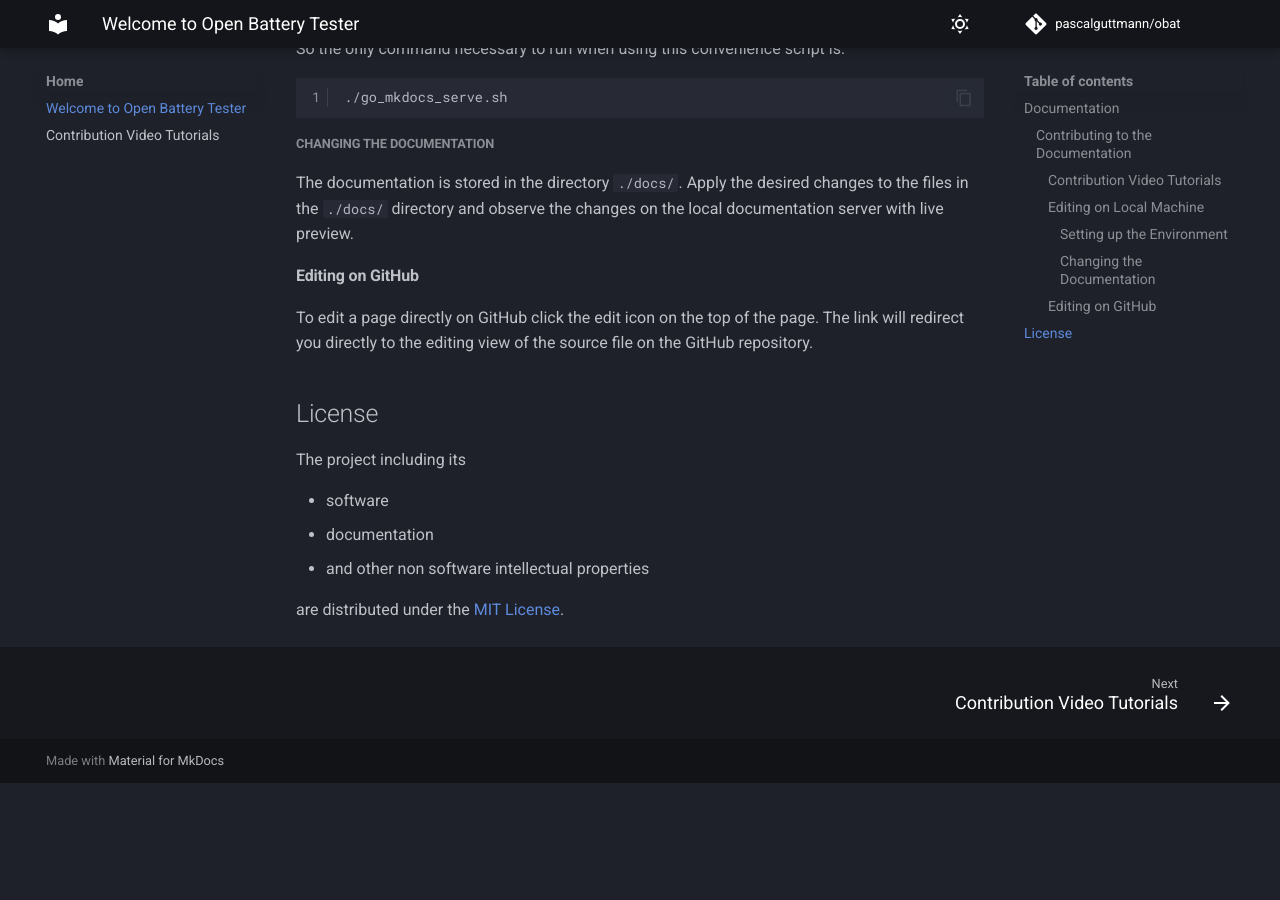
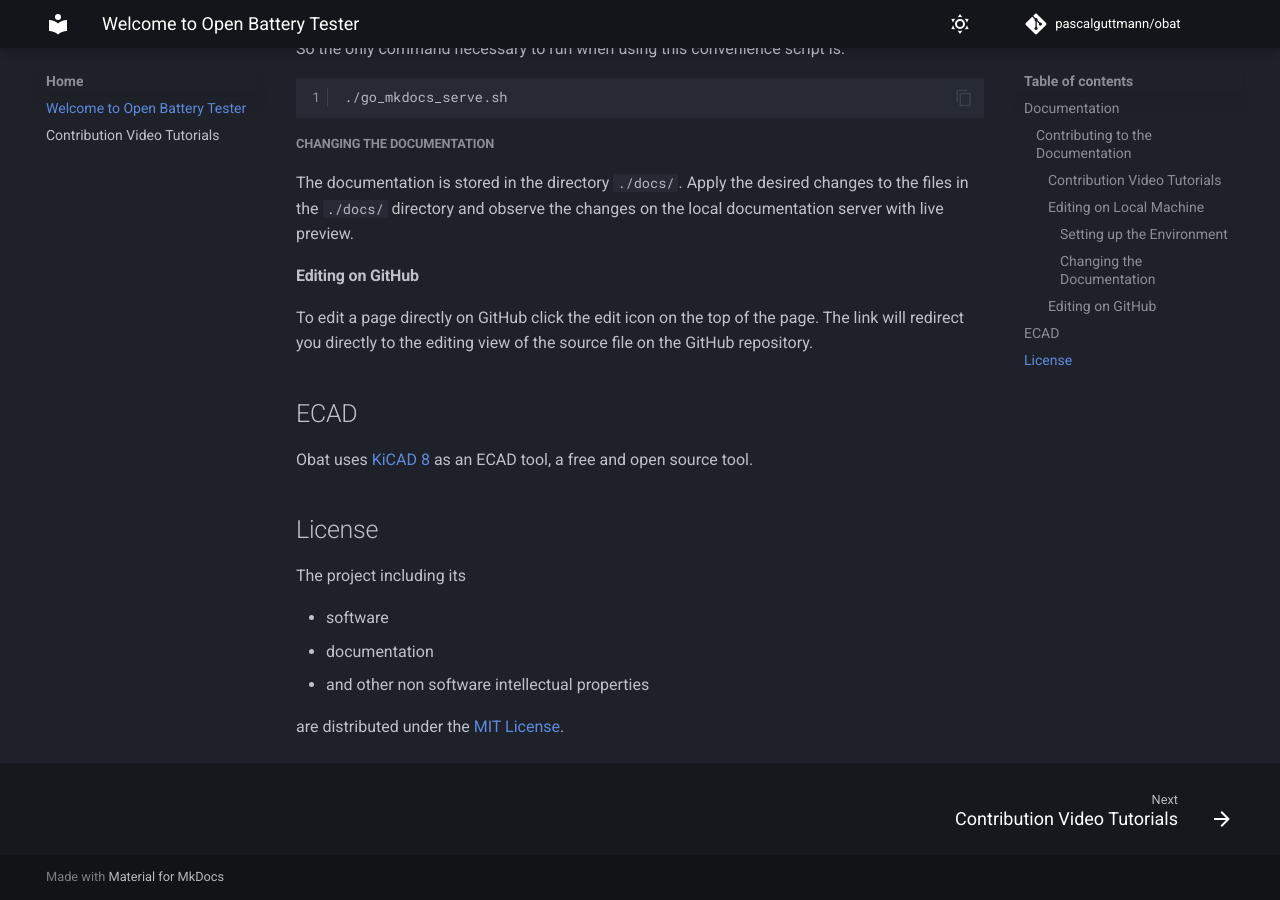
Before and after one commit to pascalguttmann/obat, an MkDocs documentation site: the page built from docs/index.md, in a window 1280 px wide and 900 px high, scrolled down 1898 px. Built offline with MkDocs 1.6.1 and Material for MkDocs 9.7.7, drawn with Linux system fonts in a browser that asks for light colours; comment, search, counter and statistics services are not loaded; before the commit the page ends 2681 px from its top, so only the background shows below that.

Commit message:
update readme with ecad tool info

```diff
--- a/docs/index.md
+++ b/docs/index.md
@@ -96,6 +96,12 @@ To edit a page directly on GitHub click the edit icon on the top of the page.
 The link will redirect you directly to the editing view of the source file on
 the GitHub repository.
 
+## ECAD
+
+Obat uses [KiCAD 8] as an ECAD tool, a free and open source tool.
+
+[KiCAD 8]: <https://www.kicad.org/download/>
+
 ## License
 
 The project including its
```
Also changed, not shown: README.md (+6 -0 lines).
